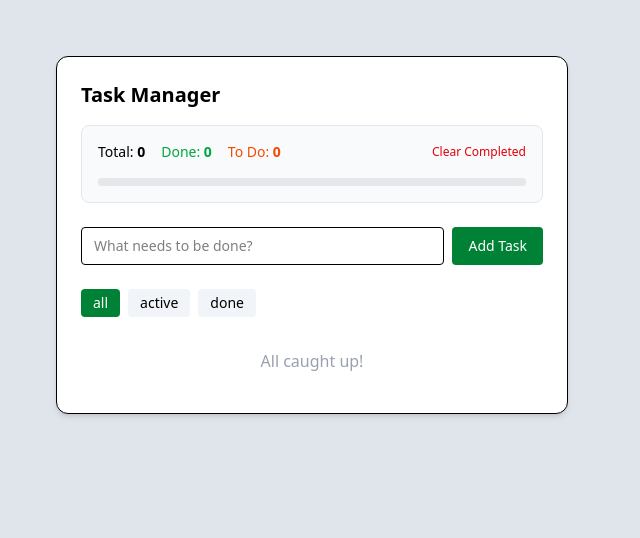
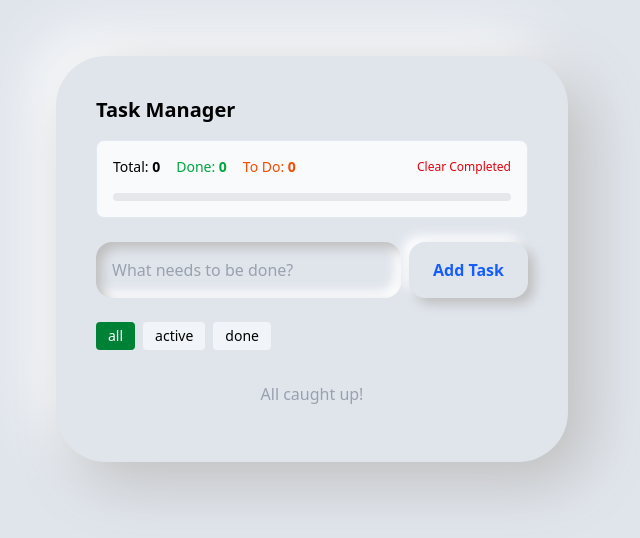
Before and after one commit to daviidalbornoz/task-manager, a Next.js app: page / in a window 1280 px wide. Both pictures are taken after a click on the button "Clear Completed". Shown: the top 538 px of the page, without its empty margins (328-968 px from the left). Built offline with nearby package versions, Linux system fonts and the light colour scheme.

Commit message:
implement neumorphic design system and custom layout

```diff
--- a/src/app/layout.js
+++ b/src/app/layout.js
@@ -22,9 +22,7 @@ export default function RootLayout({ children }) {
       lang="en"
       className={`${geistSans.variable} ${geistMono.variable} h-full antialiased`}
     >
-      <body className="min-h-screen flex flex-col bg-[#e0e5ec]">
-  {children}
-      </body>
+      <body className="min-h-screen flex flex-col bg-[#e0e5ec]">{children}</body>
     </html>
   );
 }
--- a/src/components/AddTaskForm.js
+++ b/src/components/AddTaskForm.js
@@ -18,11 +18,11 @@ export default function AddTaskForm({ onAdd }) {
         value={title}
         onChange={(e) => setTitle(e.target.value)}
         placeholder="What needs to be done?"
-        className="flex-1 border rounded px-3 py-2 text-sm focus:outline-green-600"
+        className="flex-1 bg-[#e0e5ec] shadow-[inset_6px_6px_12px_#bebebe,inset_-6px_-6px_12px_#ffffff] rounded-2xl p-4 outline-none text-gray-600 placeholder-gray-400"
       />
       <button
         type="submit"
-        className="bg-green-700 text-white px-4 py-2 rounded text-sm hover:bg-green-800 transition-colors"
+        className="bg-[#e0e5ec] text-blue-600 font-bold px-6 py-4 rounded-2xl shadow-[6px_6px_12px_#bebebe,-6px_-6px_12px_#ffffff] active:shadow-[inset_4px_4px_8px_#bebebe,inset_-4px_-4px_8px_#ffffff] transition-all duration-200"
       >
         Add Task
       </button>
--- a/src/components/TaskBoard.js
+++ b/src/components/TaskBoard.js
@@ -42,7 +42,7 @@ export default function TaskBoard() {
   if (!hasMounted) return <div className="max-w-lg mx-auto p-6 mt-10">Loading...</div>;
 
   return (
-    <div className="max-w-lg mx-auto p-6 border rounded-xl shadow-md mt-10 bg-white">
+      <div className="max-w-lg mx-auto p-10 bg-[#e0e5ec] rounded-[50px] shadow-[20px_20px_60px_#bebebe,-20px_-20px_60px_#ffffff] mt-10">
       <h2 className="text-xl font-bold mb-4">Task Manager</h2>
 
       {/* Sibling 1: TaskStats */}
--- a/src/components/TaskCard.js
+++ b/src/components/TaskCard.js
@@ -2,24 +2,30 @@
 
 export default function TaskCard({ id, title, done, onToggle, onDelete }) {
   return (
-    <div className="flex items-center justify-between p-3 hover:bg-gray-50 transition-colors">
-      <div className="flex items-center gap-3">
+    <div
+      className={`flex items-center justify-between p-4 mb-4 rounded-2xl transition-all duration-300 ${
+        done
+          ? "shadow-[inset_4px_4px_8px_#bebebe,inset_-4px_-4px_8px_#ffffff] bg-[#e0e5ec] opacity-70"
+          : "shadow-[6px_6px_12px_#bebebe,-6px_-6px_12px_#ffffff] bg-[#e0e5ec]"
+      }`}
+    >
+      <div className="flex items-center gap-4">
         <input
           type="checkbox"
           checked={done}
           onChange={() => onToggle(id)}
-          className="w-4 h-4"
+          className="w-5 h-5 accent-blue-600 cursor-pointer"
         />
-        <span className={done ? 'line-through text-gray-400' : 'text-gray-900'}>
+        <span className={`font-medium ${done ? 'line-through text-gray-400' : 'text-gray-700'}`}>
           {title}
         </span>
       </div>
 
       <button
         onClick={() => onDelete(id)}
-        className="text-red-500 hover:text-red-700 text-sm font-medium"
+        className="text-red-400 hover:text-red-600 font-bold text-sm px-2"
       >
-        Delete
+        ✕
       </button>
     </div>
   );
```
